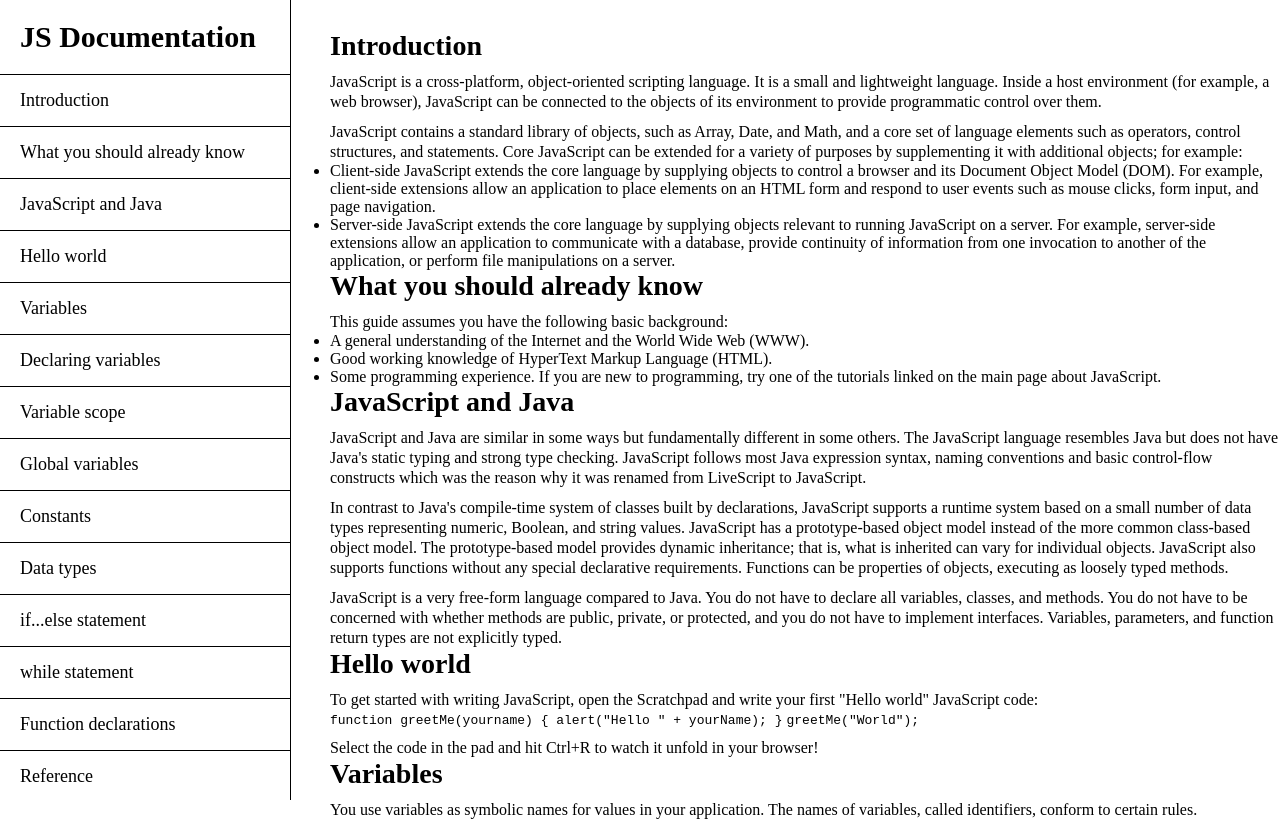
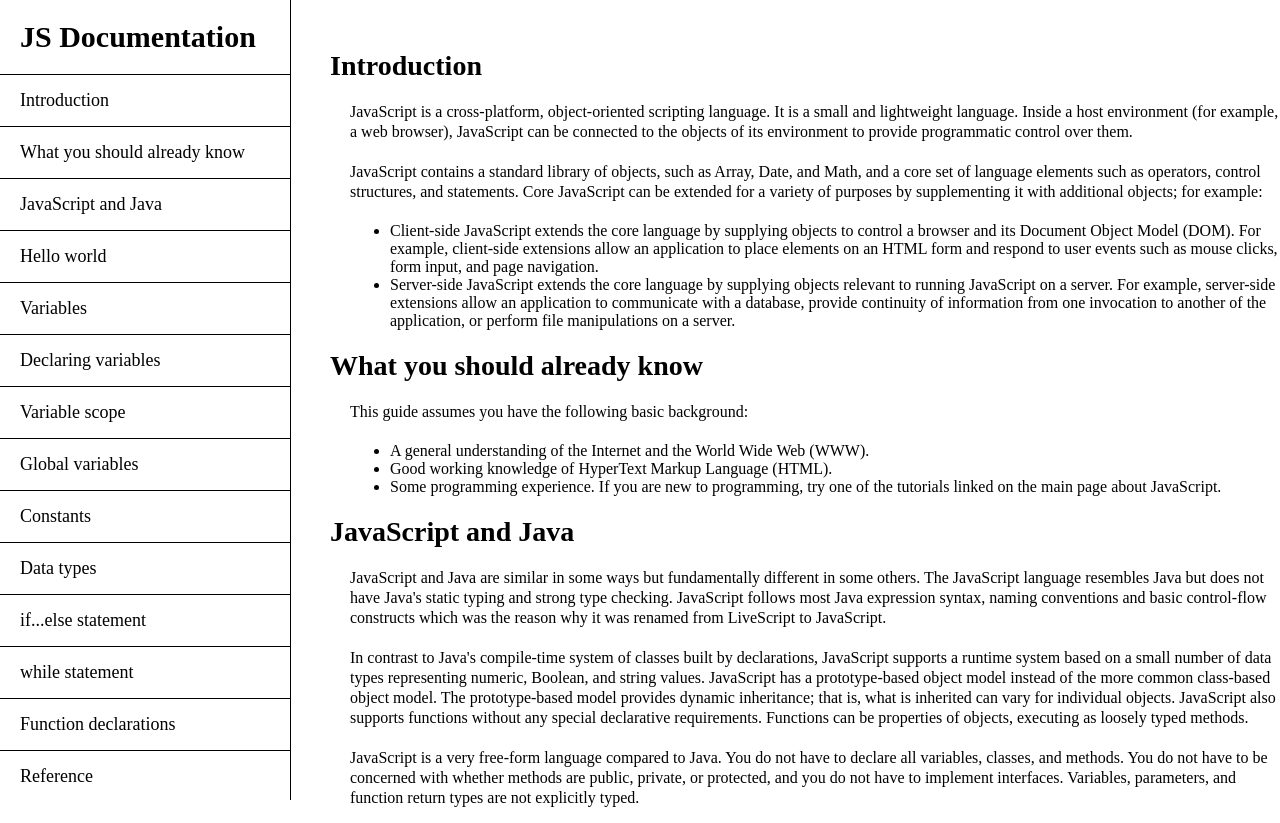
Before and after one commit to sczh0509/Technical_Documentation, a plain HTML site: page index.html in a window 1280 px wide. Shown: the top 823 px of the page. Drawn offline with Linux system fonts and the light colour scheme.

Commit message:
fixed scroll

```diff
--- a/styles/style.css
+++ b/styles/style.css
@@ -38,8 +38,14 @@ li a {
 }
 .main-section header h2 {
     font-size: 28px;
+    margin-top: 20px;
 }
 .main-section p {
     line-height: 20px;
-    margin-top: 10px;
+    margin-top: 20px;
+    margin-left: 20px;
 }
+.main-section ul {
+    margin-left: 60px;
+    margin-top: 20px;
+}
```
